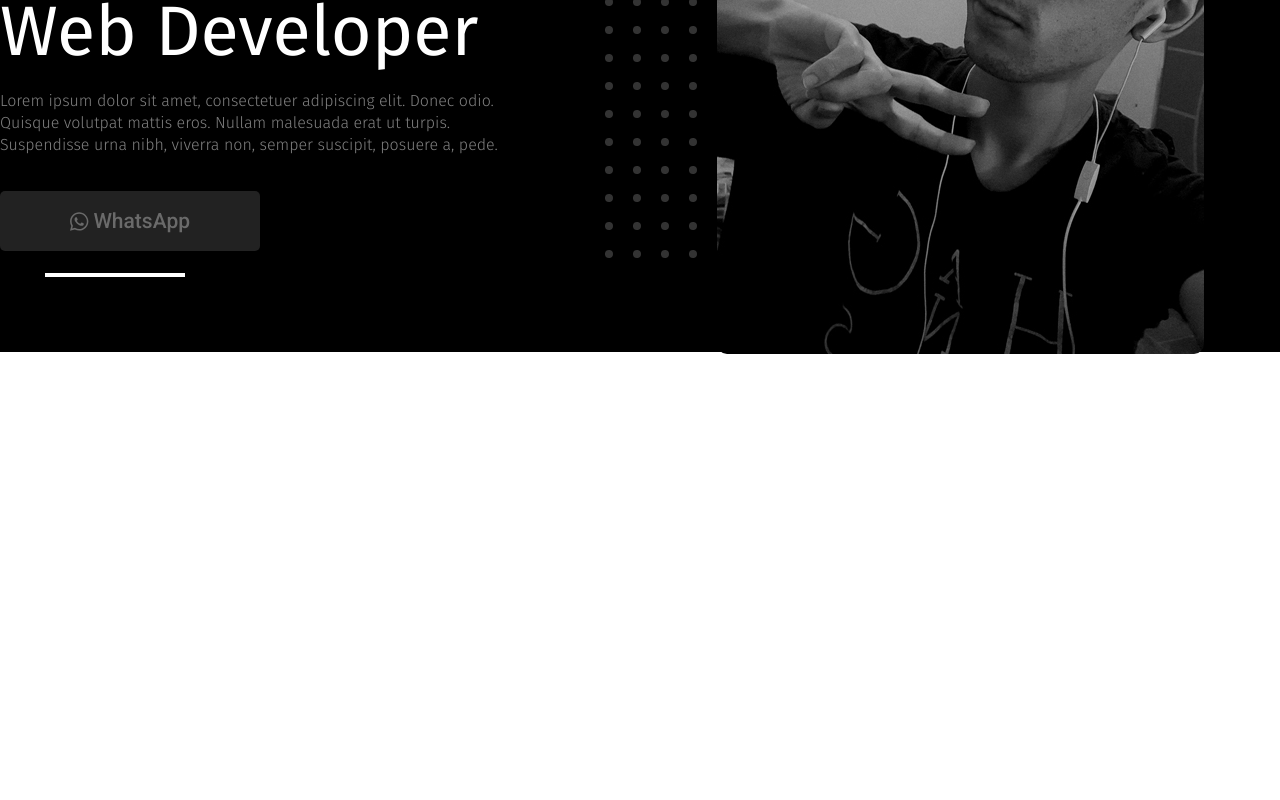
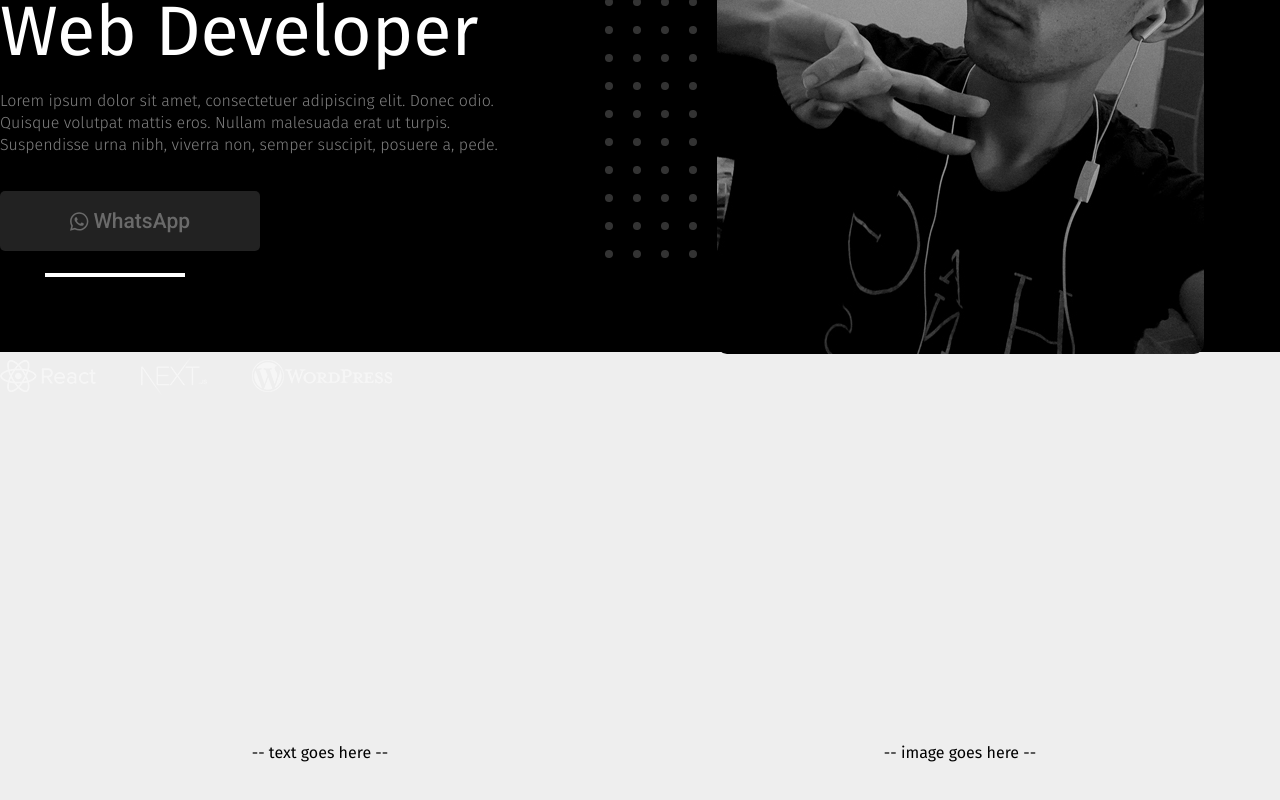
Before and after one commit to SirBruno/portfolio, a Next.js app: page / in a window 1280 px wide. Shown: the part 448-1248 px from the top of the page. Before the commit the page ends 903 px from the top, so only its background shows below. Built offline with nearby package versions, Linux system fonts and the light colour scheme.

Commit message:
Added another section.

```diff
--- a/pages/index.js
+++ b/pages/index.js
@@ -58,7 +58,12 @@ export default function Home() {
           </div>
         </section>
       </section>
-
+      <section className={styles.two}>
+        <section>
+          <div>-- text goes here --</div>
+          <div>-- image goes here --</div>
+        </section>
+      </section>
     </div>
   )
 }
--- a/styles/Home.module.css
+++ b/styles/Home.module.css
@@ -176,3 +176,19 @@ a.heroCTA:hover {
   font-size: 14px;
   font-weight: 500;
 }
+
+.two {
+  background: #eee;
+  height: 100vh;
+  display: grid;
+}
+
+.two > section {
+  display: grid;
+  align-items: center;
+  grid-template-columns: 1fr 1fr;
+  max-width: 1600px;
+  width: 100%;
+  margin: 0 auto;
+  text-align: center;
+}
```
